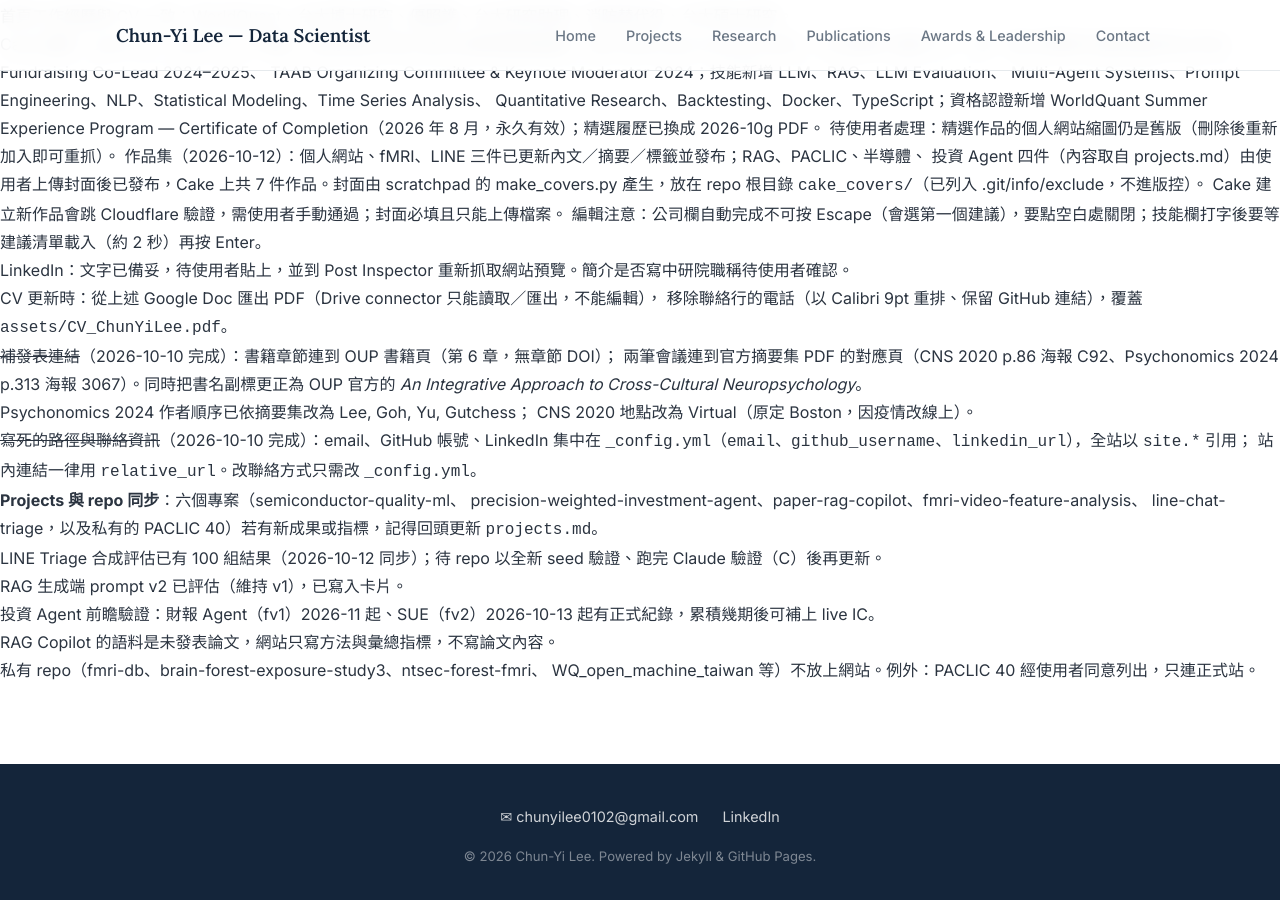
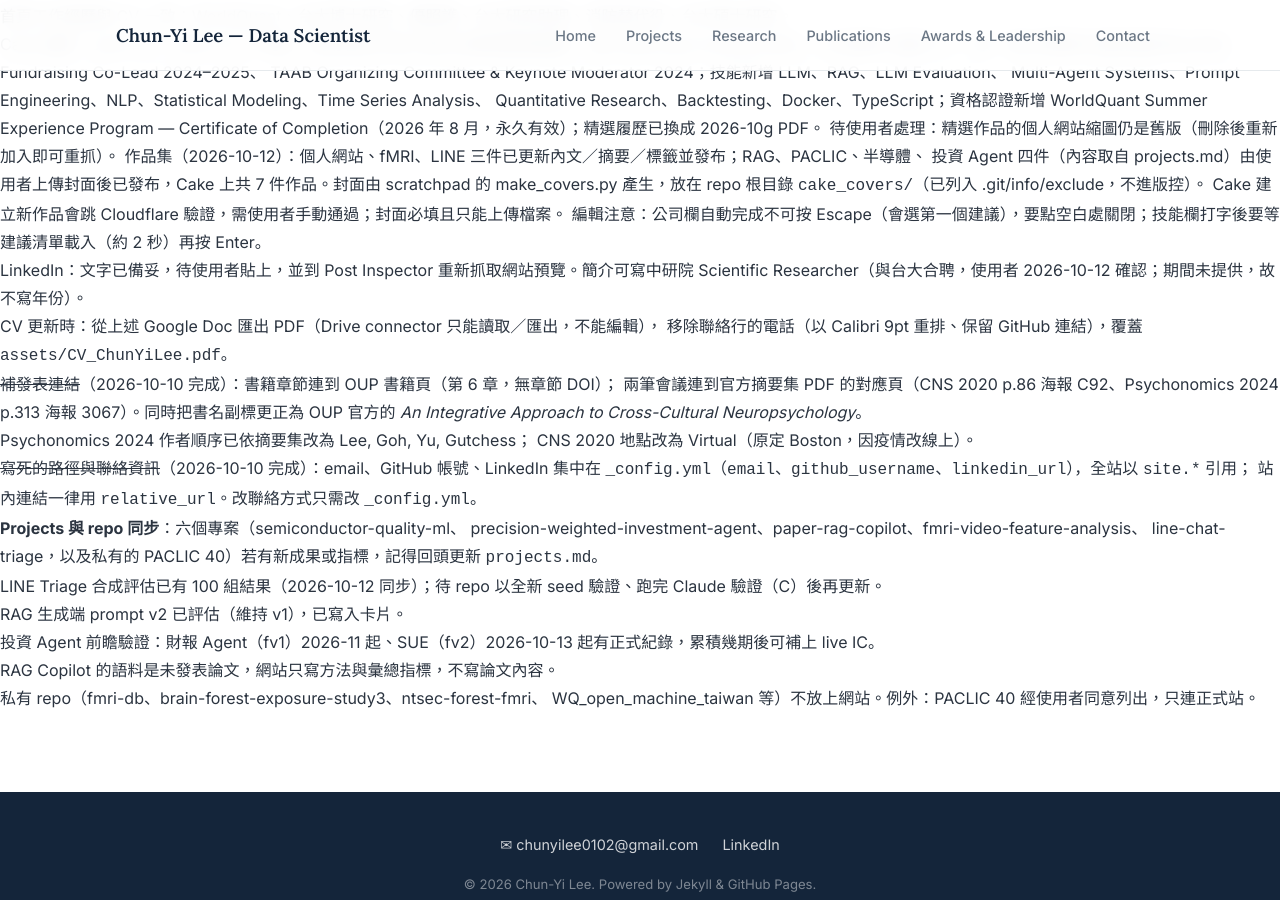
Before and after one commit to JamesLeeCY/JamesLeeCY.github.io, a Jekyll site: the page built from HANDOFF.md, in a window 1280 px wide and 900 px high, scrolled down 2310 px. Built offline with Jekyll 4.4.1, drawn with Linux system fonts in a browser that asks for light colours; our own code applies the rules of GitHub Pages for plain Markdown files.

Commit message:
HANDOFF: Academia Sinica joint appointment confirmed for bio
Co-Authored-By: Claude Opus 5.5 <noreply@anthropic.com>

```diff
--- a/HANDOFF.md
+++ b/HANDOFF.md
@@ -129,7 +129,7 @@ contact.md             聯絡方式
      scratchpad 的 make_covers.py 產生，放在 repo 根目錄 `cake_covers/`（已列入 .git/info/exclude，不進版控）。
      Cake 建立新作品會跳 Cloudflare 驗證，需使用者手動通過；封面必填且只能上傳檔案。
      編輯注意：公司欄自動完成不可按 Escape（會選第一個建議），要點空白處關閉；技能欄打字後要等建議清單載入（約 2 秒）再按 Enter。
-   - LinkedIn：文字已備妥，待使用者貼上，並到 Post Inspector 重新抓取網站預覽。簡介是否寫中研院職稱待使用者確認。
+   - LinkedIn：文字已備妥，待使用者貼上，並到 Post Inspector 重新抓取網站預覽。簡介可寫中研院 Scientific Researcher（與台大合聘，使用者 2026-10-12 確認；期間未提供，故不寫年份）。
    - CV 更新時：從上述 Google Doc 匯出 PDF（Drive connector 只能讀取／匯出，不能編輯），
      移除聯絡行的電話（以 Calibri 9pt 重排、保留 GitHub 連結），覆蓋 `assets/CV_ChunYiLee.pdf`。
 1. ~~補發表連結~~（2026-10-10 完成）：書籍章節連到 OUP 書籍頁（第 6 章，無章節 DOI）；
```
